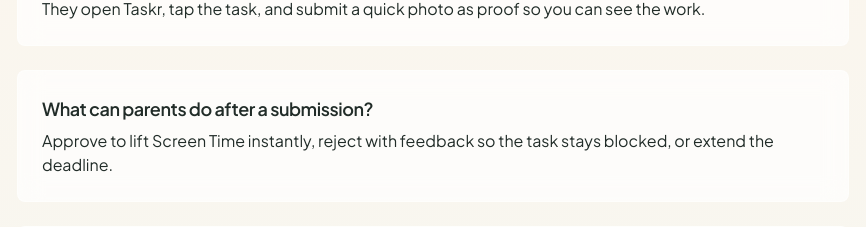
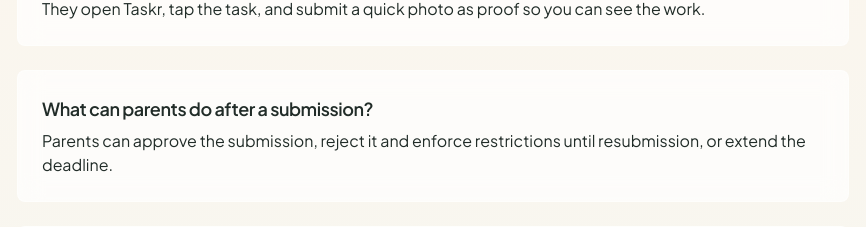
Before and after one commit to johnnywalker100/taskrsite, a Next.js app: page / in a window 1280 px wide. Shown: the part 6477-6704 px from the top of the page, without its empty margins (207-1073 px from the left). Built offline with nearby package versions, Linux system fonts and the light colour scheme.

Commit message:
Update FAQ answer for parent submission actions

```diff
--- a/src/pages/index.tsx
+++ b/src/pages/index.tsx
@@ -79,7 +79,7 @@ export default function Home() {
     },
     {
       question: "What can parents do after a submission?",
-      answer: "Approve to lift Screen Time instantly, reject with feedback so the task stays blocked, or extend the deadline."
+      answer: "Parents can approve the submission, reject it and enforce restrictions until resubmission, or extend the deadline."
     },
     {
       question: "Which devices does Taskr support?",
```
